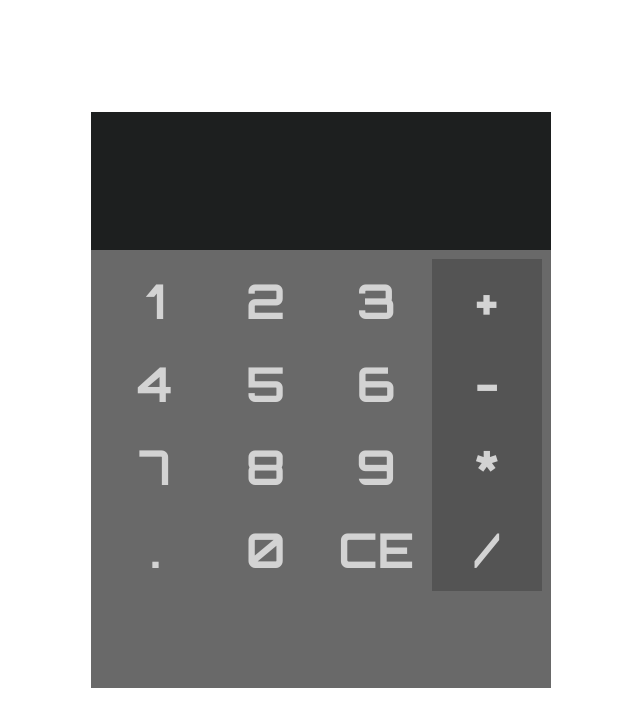
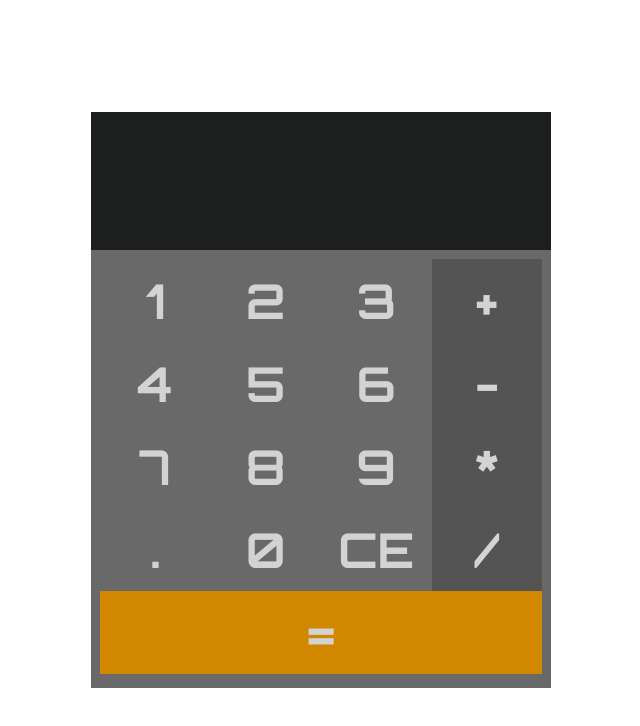
Before and after one commit to felipeares/react-calculator, a React app: page / in a window 1280 px wide. Shown: the top 726 px of the page, without its empty margins (319-959 px from the left). Built offline with nearby package versions, Linux system fonts and the light colour scheme.

Commit message:
<KeyPad> added the submit button

```diff
--- a/src/Calculator/KeyPad/KeyPad.js
+++ b/src/Calculator/KeyPad/KeyPad.js
@@ -50,6 +50,13 @@ const KeyPad = props => {
     <div className={classes.KeyPad}>
       <div className={classes.NumbersContainer}>{numberKeys}</div>
       <div className={classes.OperatorsContainer}>{operatorKeys}</div>
+      <div className={classes.SubmitContainer}>
+        <Key
+          value={"="}
+          clicked={props.operatorPressed}
+          keyType={"SubmitKey"}
+        />
+      </div>
     </div>
   );
 };
```
Also changed, not shown: 1 other file (tests, documents, lock files or other folders).
